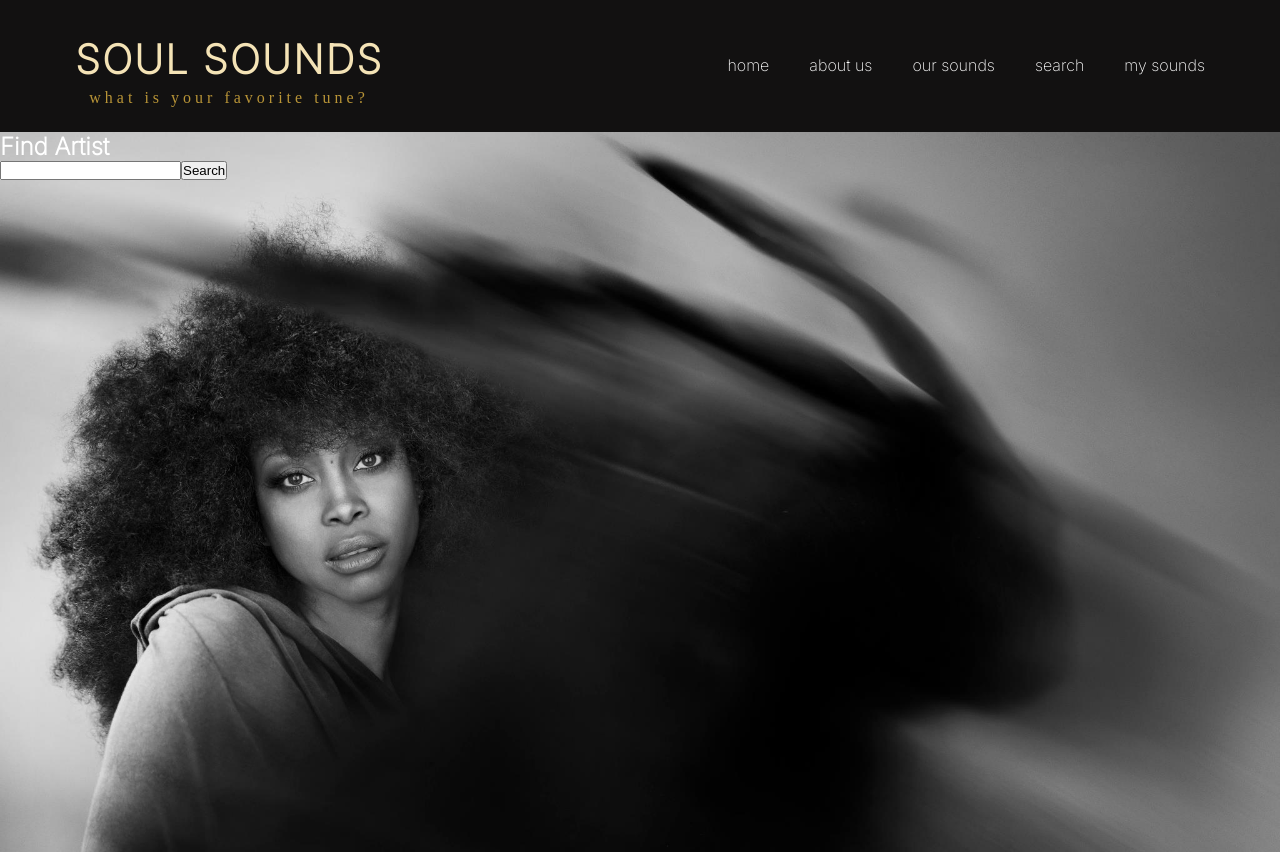
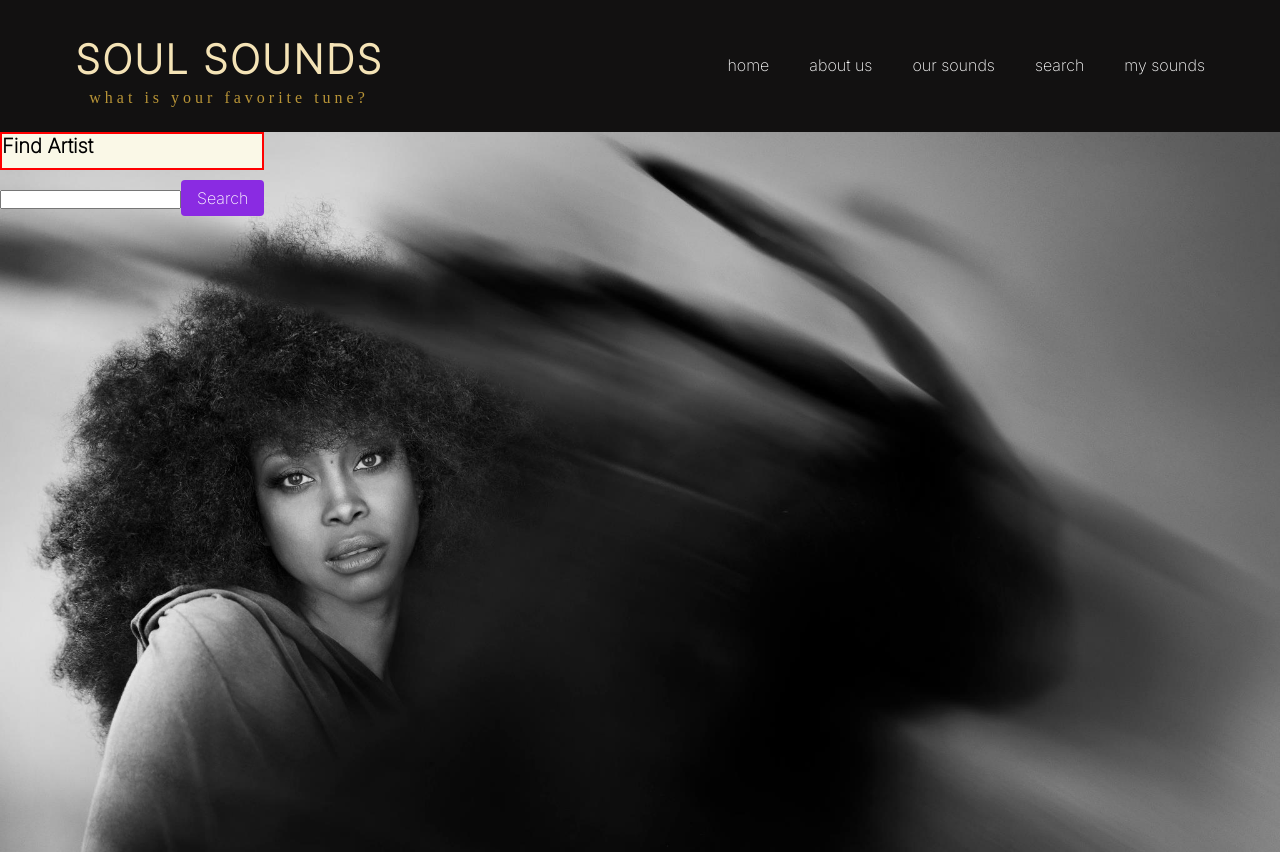
Before and after one commit to saarryp/eindopdrachtFrontend2023, a React (Create React App) app: page /search in a window 1280 px wide. Built offline with nearby package versions, Linux system fonts and the light colour scheme; a web font is replaced by a local one.

Commit message:
verbeteringen opmaak list-items. Geen oplossing voor titel en artiest te onderscheiden.

```diff
--- a/src/pages/search/Search.css
+++ b/src/pages/search/Search.css
@@ -9,19 +9,73 @@
     flex-basis: auto;
 }
 
+.position-button-and-rest {
+    display: flex;
+    flex-direction: column;
+    align-items: flex-end;
+    border: 2px dotted blueviolet;
+    width: 1000px;
+}
 
 .search-button {
-
+    margin-top: 10px;
+    padding: 8px 16px;
+    background-color: blueviolet;
+    color: white;
+    border: none;
+    border-radius: 4px;
+    cursor: pointer;
+    font-family: 'Inter', sans-serif;
+    font-size: 16px;
 }
 
 .ul-position {
     display: flex;
+    flex-wrap: wrap;
+    justify-content: center;
+    list-style: none;
+    padding: 0;
+    font-family: 'Inter', sans-serif;
+}
+
+.ul-position li {
+    width: calc(20% - 20px);
+     margin: 10px;
+}
+
+.list-item {
+    display: flex;
     flex-direction: row;
-    align-items: flex-end;
-    list-style: none;
+    background-color: #FAF8E7;
+    padding: 10px;
+    border: 2px solid lightgreen;
+}
+
+.list-item .image {
+    width: 30px;
+    margin: 12px;
+}
+
+.list-item .artist {
+    font-size: 14px;
     font-family: 'Inter', sans-serif;
+    color: #B89437;
+}
 
+.list-item .title {
+    font-size: 8px;
+    color: blueviolet;
 }
+
+h2{
+    font-size: 20px;
+    color: black;
+    padding-bottom: 10px;
+    background-color: #FAF8E7;
+    border: 2px solid red;
+}
+
+
 
 
 /*.search-button {*/
--- a/src/pages/search/Search.js
+++ b/src/pages/search/Search.js
@@ -55,7 +55,8 @@ export default function Search() {
     return (
 
           <div className="container-photo-search-engine">
-              <div className="background-photo"></div>
+              <div className="position-button-and-results">
+              {/*<div className="background-photo"></div>*/}
                 <form onSubmit={handleSubmit}>
                     <h2>Find Artist</h2>
                     <input type="text" value={query} onChange={(e) => setQuery(e.target.value)}/>
@@ -64,12 +65,15 @@ export default function Search() {
             <div>
                 <ul className="ul-position">
                    {artists.map((artist) =>
-                       <li key={artist.id}><strong>{artist.title}</strong>
-                            {artist.thumb && <img src={artist.thumb} alt={artist.title}/>}
+                       <li className="list-item">
+                           <span key={artist.id}>
+                           {artist.thumb && <img src={artist.thumb} alt={artist.title}/>}</span>
+                           <h2> {artist.title}</h2>
                      </li>
                   )}
                 </ul>
             </div>
+            </div>
           </div>
     );
 }
```
